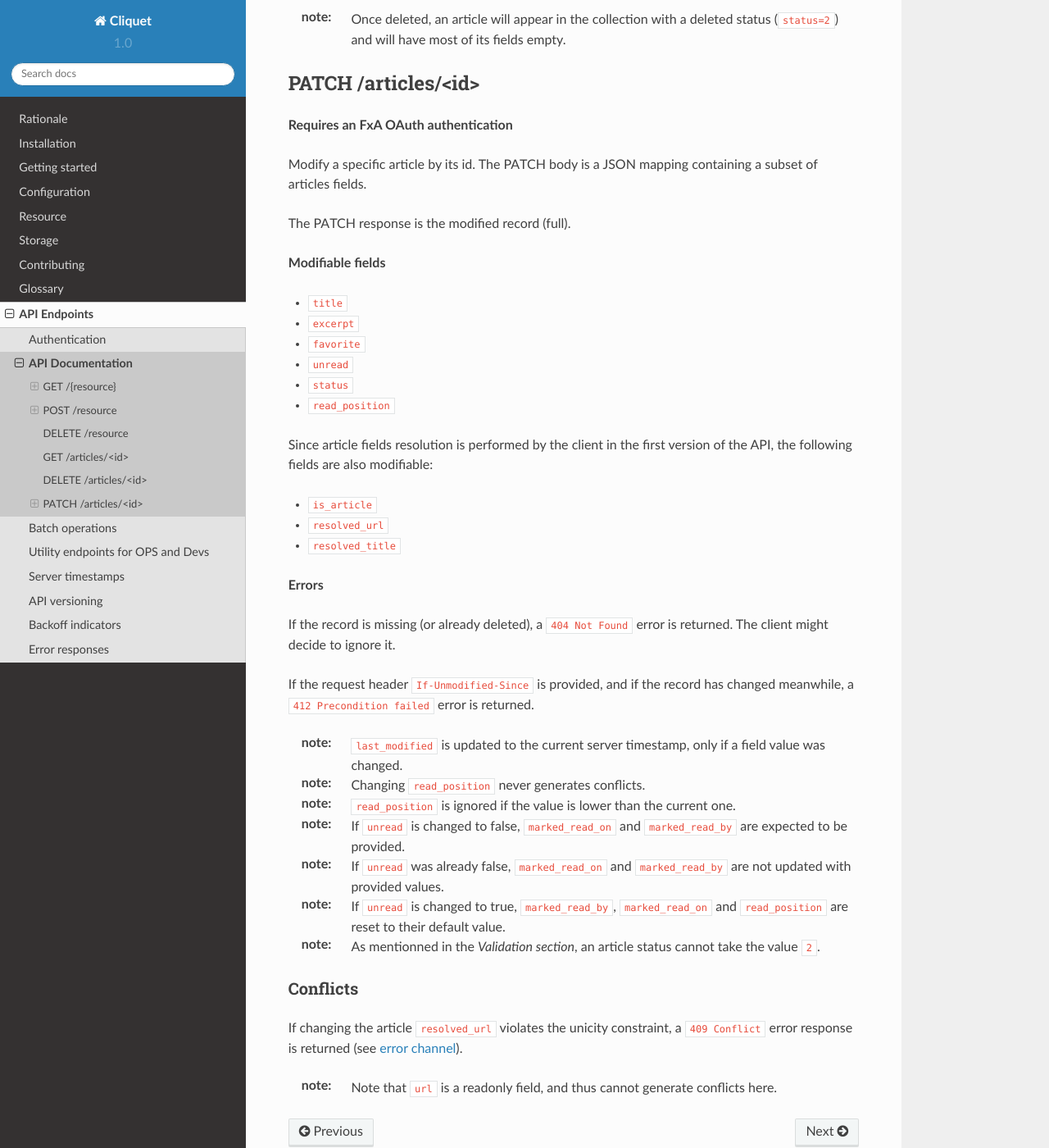
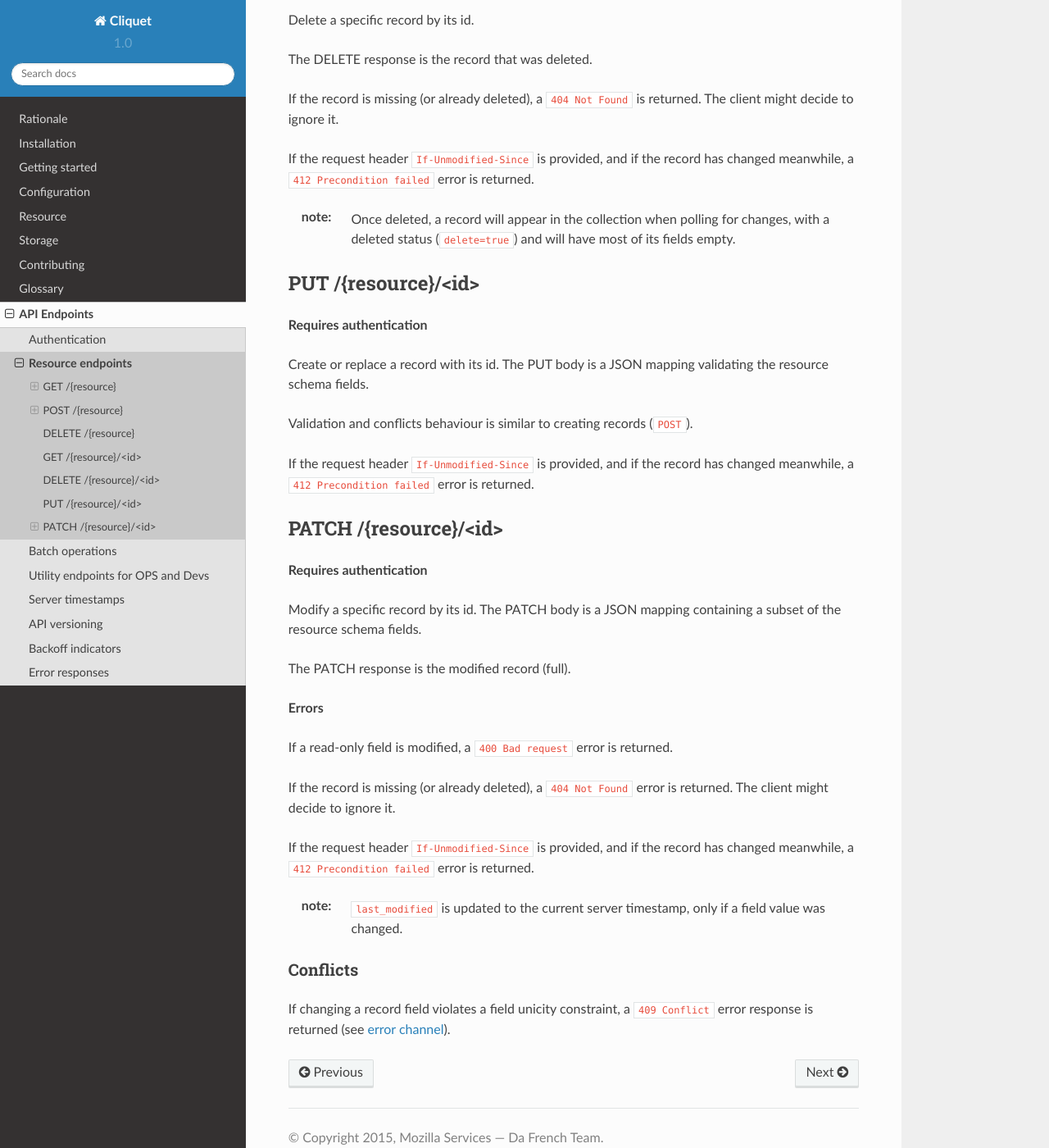
Before and after one commit to Kinto/kinto, a Sphinx documentation site: the page built from docs/api/resource.rst, in a window 1280 px wide and 1400 px high, scrolled down 4087 px. Shown: the whole window at 82% size. Built offline with Sphinx 7.4.7 and the Read the Docs theme 2.0.0, drawn with Linux system fonts in a browser that asks for light colours; some of the changed text lies outside the part shown.

Commit message:
Get rid of ReadingList specific docs (ref #2)

```diff
--- a/docs/api/resource.rst
+++ b/docs/api/resource.rst
@@ -1,13 +1,26 @@
-#################
-API Documentation
-#################
+##################
+Resource endpoints
+##################
 
-.. _http-apis:
+.. _resource-endpoints:
 
 GET /{resource}
 ===============
 
-XXX define the resource get endpoint.
+Returns all records of the current user in this resource.
+
+The returned value is a JSON mapping containing:
+
+- ``items``: the list of records, with exhaustive attributes
+
+A ``Total-Records`` header is sent back to indicate the estimated
+total number of records included in the response.
+
+A header ``Last-Modified`` will provide the current timestamp of the
+collection (*see Server timestamps section*).  It is likely to be used
+by client to provide ``If-Modified-Since`` or ``If-Unmodified-Since``
+headers in subsequent requests.
+
 
 Filtering
 ---------
@@ -40,7 +53,7 @@ Prefix attribute name with ``not_``:
 * ``/resource?not_field=0``
 
 :note:
-    Will return an error if an attribute is unknown.
+    Will return an error if a field is unknown.
 
 :note:
     The ``Last-Modified`` response header will always be the same as
@@ -49,22 +62,19 @@ Prefix attribute name with ``not_``:
 Sorting
 -------
 
-* ``/resource?_sort=-last_modified,title``
-
-.. :note:
-..     Items will be ordered by ``-stored_on`` by default (i.e. newest first).
+* ``/resource?_sort=-last_modified,field``
 
 :note:
     Ordering on a boolean field gives ``true`` values first.
 
 :note:
-    Will return an error if an attribute is unknown.
+    Will return an error if a field is unknown.
 
 
 Counting
 --------
 
-In order to count the number of records, by status for example,
+In order to count the number of records, for a specific field value for example,
 without fetching the actual collection, a ``HEAD`` request can be
 used. The ``Total-Records`` response header will then provide the
 total number of records.
@@ -84,7 +94,7 @@ The new value of the collection latest modification is provided in
 headers (*see Server timestamps section*).
 
 When filtering on ``last_modified`` (i.e. with ``_since`` or ``_to`` parameters),
-every deleted articles will appear in the list with a deleted status (``status=2``).
+every deleted records will appear in the list with a deleted status (``deleted=true``).
 
 If the request header ``If-Modified-Since`` is provided, and if the
 collection has not suffered changes meanwhile, a ``304 Not Modified``
@@ -128,43 +138,48 @@ Filtering, sorting and paginating can all be combined together.
 * ``/resource?_sort=-last_modified&_limit=100``
 
 
-POST /resource
-==============
+POST /{resource}
+================
 
 **Requires authentication**
 
-Used to create a resource on the server. The POST body is a JSON.
+Used to create a record on the server. The POST body is a JSON
+mapping containing the values of the resource schema fields.
 
-XXX
 
-The POST response body is the newly created record, if all posted values are valid. Additional optional attributes can also be specified:
+The POST response body is the newly created record, if all posted values are valid.
 
 If the request header ``If-Unmodified-Since`` is provided, and if the record has
 changed meanwhile, a ``412 Precondition failed`` error is returned.
 
 
+Validation
+----------
+
+If the posted values are invalid (e.g. *field value is not an integer*)
+an error response is returned with status ``400``.
+
+See :ref:`details on error responses <error-responses>`.
+
+
 Conflicts
 ---------
 
-Articles URL are unique per user (both ``url`` and ``resolved_url``).
+Since field can be :ref:`defined as unique <resource-class>` per user, some
+conflicts may appear when creating records.
 
 :note:
-    A ``url`` always resolves towards the same URL. If ``url`` is not unique, then
-    its ``resolved_url`` won't either.
+    Empty values are not taken into account for field unicity.
 
 :note:
-    Unicity on URLs is determined the full URL, including location hash.
-    (e.g. http://news.com/day-1.html#paragraph1, http://spa.com/#/content/3)
+    Deleted records are not taken into account for field unicity.
 
-:note:
-    Deleted items should be taken into account for URL unicity.
-
-If an article is created with an URL that already exists, a ``200`` response
-is returned with the existing record in the body.
+If the a conflict occurs, an error response is returned with status ``409``.
+A ``existing`` attribute in the response gives the offending record.
 
 
-DELETE /resource
-================
+DELETE /{resource}
+==================
 
 **Requires authentication**
 
@@ -179,12 +194,12 @@ If the request header ``If-Unmodified-Since`` is provided, and if the collection
 has changed meanwhile, a ``412 Precondition failed`` error is returned.
 
 
-GET /articles/<id>
-==================
+GET /{resource}/<id>
+====================
 
-**Requires an FxA OAuth authentication**
+**Requires authentication**
 
-Returns a specific article by its id.
+Returns a specific record by its id.
 
 For convenience and consistency, a header ``Last-Modified`` will also repeat the
 value of ``last_modified``.
@@ -192,17 +207,13 @@ value of ``last_modified``.
 If the request header ``If-Modified-Since`` is provided, and if the record has not
 changed meanwhile, a ``304 Not Modified`` is returned.
 
-:note:
-    Even though article URLs are unique together, we use the article id field
-    to target individual records.
 
+DELETE /{resource}/<id>
+=======================
 
-DELETE /articles/<id>
-=====================
+**Requires authentication**
 
-**Requires an FxA OAuth authentication**
-
-Delete a specific article by its id.
+Delete a specific record by its id.
 
 The DELETE response is the record that was deleted.
 
@@ -213,37 +224,37 @@ If the request header ``If-Unmodified-Since`` is provided, and if the record has
 changed meanwhile, a ``412 Precondition failed`` error is returned.
 
 :note:
-    Once deleted, an article will appear in the collection with a deleted status
-    (``status=2``) and will have most of its fields empty.
+    Once deleted, a record will appear in the collection when polling for changes,
+    with a deleted status (``delete=true``) and will have most of its fields empty.
 
 
-PATCH /articles/<id>
+PUT /{resource}/<id>
 ====================
 
-**Requires an FxA OAuth authentication**
+**Requires authentication**
 
-Modify a specific article by its id. The PATCH body is a JSON
-mapping containing a subset of articles fields.
+Create or replace a record with its id. The PUT body is a JSON
+mapping validating the resource schema fields.
+
+Validation and conflicts behaviour is similar to creating records (``POST``).
+
+If the request header ``If-Unmodified-Since`` is provided, and if the record has
+changed meanwhile, a ``412 Precondition failed`` error is returned.
+
+
+PATCH /{resource}/<id>
+======================
+
+**Requires authentication**
+
+Modify a specific record by its id. The PATCH body is a JSON
+mapping containing a subset of the resource schema fields.
 
 The PATCH response is the modified record (full).
 
-**Modifiable fields**
+**Errors**
 
-- ``title``
-- ``excerpt``
-- ``favorite``
-- ``unread``
-- ``status``
-- ``read_position``
-
-Since article fields resolution is performed by the client in the first version
-of the API, the following fields are also modifiable:
-
-- ``is_article``
-- ``resolved_url``
-- ``resolved_title``
-
-**Errors**
+If a read-only field is modified, a ``400 Bad request`` error is returned.
 
 If the record is missing (or already deleted), a ``404 Not Found`` error is returned. The client might
 decide to ignore it.
@@ -255,35 +266,9 @@ changed meanwhile, a ``412 Precondition failed`` error is returned.
     ``last_modified`` is updated to the current server timestamp, only if a
     field value was changed.
 
-:note:
-    Changing ``read_position`` never generates conflicts.
-
-:note:
-    ``read_position`` is ignored if the value is lower than the current one.
-
-:note:
-    If ``unread`` is changed to false, ``marked_read_on`` and ``marked_read_by``
-    are expected to be provided.
-
-:note:
-    If ``unread`` was already false, ``marked_read_on`` and ``marked_read_by``
-    are not updated with provided values.
-
-:note:
-    If ``unread`` is changed to true, ``marked_read_by``, ``marked_read_on``
-    and ``read_position`` are reset to their default value.
-
-:note:
-    As mentionned in the *Validation section*, an article status cannot take the value ``2``.
-
 
 Conflicts
 ---------
 
-If changing the article ``resolved_url`` violates the unicity constraint, a
+If changing a record field violates a field unicity constraint, a
 ``409 Conflict`` error response is returned (see :ref:`error channel <error-responses>`).
-
-:note:
-
-    Note that ``url`` is a readonly field, and thus cannot generate conflicts
-    here.
```
